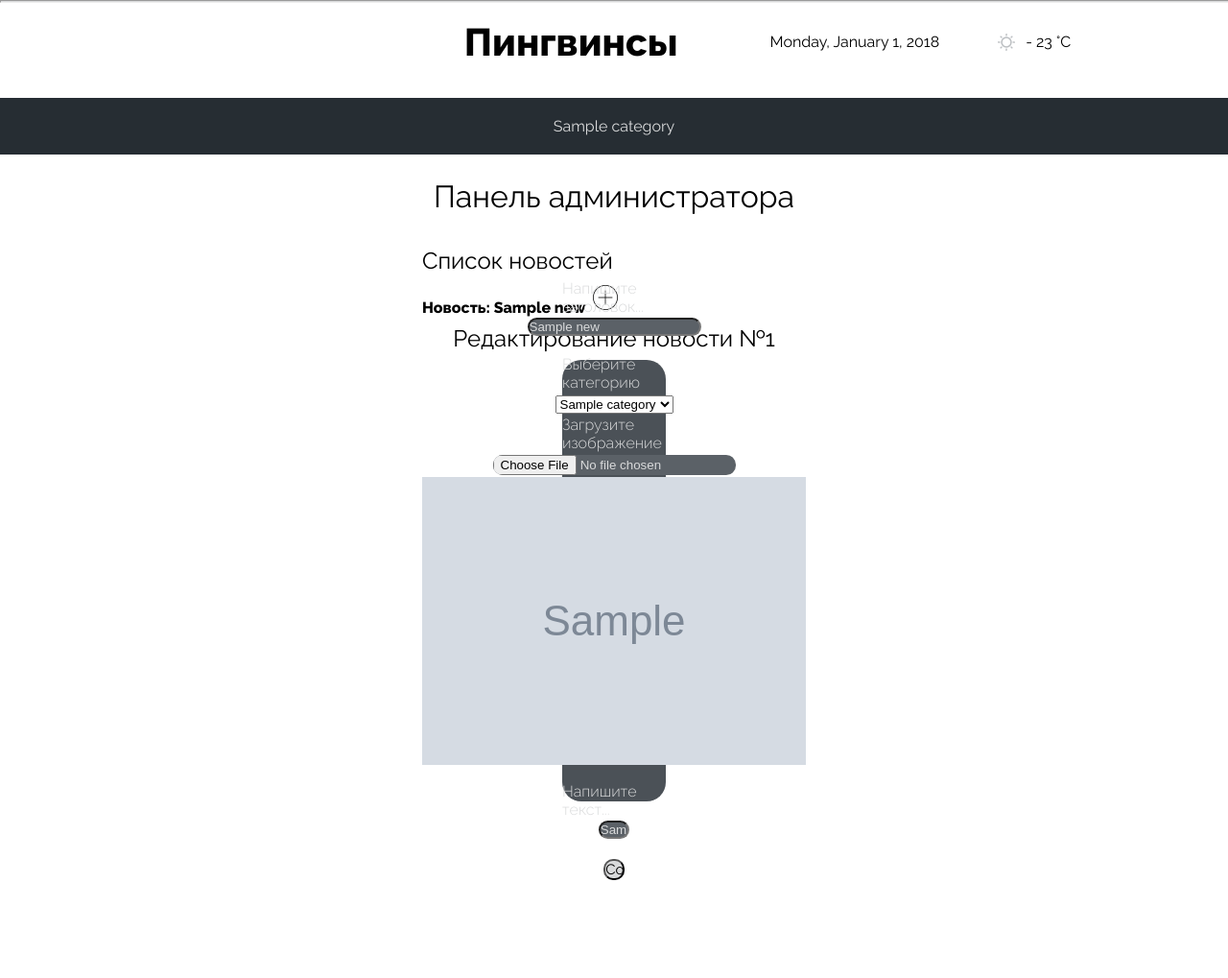
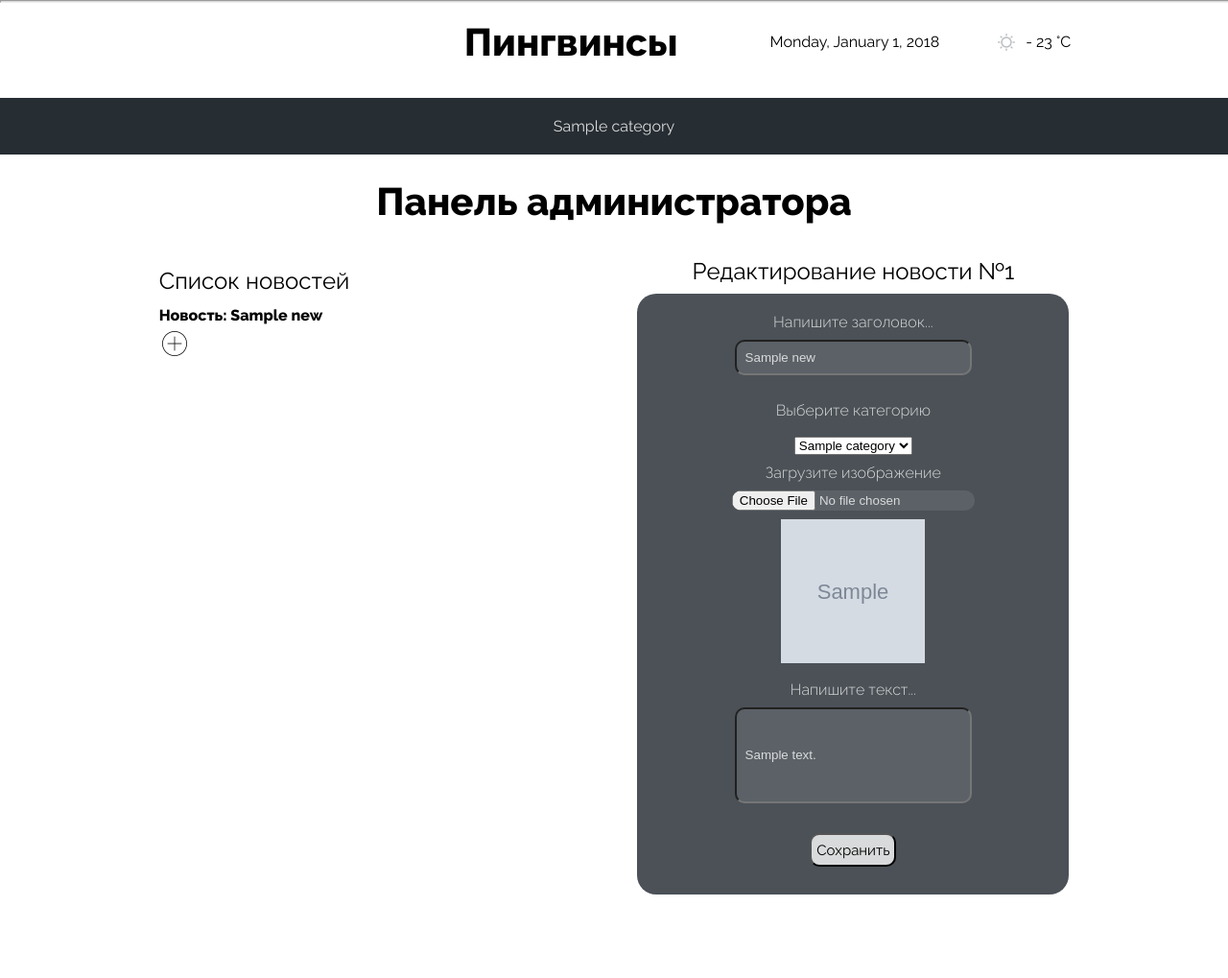
Before and after one commit to vrpvvaa/penguins, a PHP site: page /admin/index.php?new=1 in a window 1280 px wide; the page is wider, and only the part inside the window is pictured. Shown: the part 67-1086 px from the top of that part at 96% size. Before the commit the page ends 984 px from the top of that part, so only its background shows below. Run offline with PHP 8.4, Linux system fonts and the light colour scheme; tables that the repository leaves empty or names only in its code hold one stand-in row (values such as "Sample post"); grey boxes marked "Sample" are stand-in pictures.

Commit message:
ваще небольшие исправления
:alien: :alien: :alien: :alien: :alien:

```diff
--- a/index.php
+++ b/index.php
@@ -5,6 +5,7 @@ include "connect.php"; // выражение include включает и вып
 
 $news = mysqli_query($con, "select * from news");
 include "header.php";
+
 ?>
 <!DOCTYPE html>
 <html lang="en">
--- a/style.css
+++ b/style.css
@@ -11,6 +11,7 @@
     margin-top: 15px;
     gap: 20px;
 }
+
 .header-div1 {
     display: flex;
     align-items: center;
@@ -18,11 +19,13 @@
     flex-direction: row;
     gap: 15px;
 }
+
 .hr1 {
     width: 1px;
     height: 50px;
     background-color: #D9DADB;
 }
+
 .header-div2 {
     display: flex;
     align-items: center;
@@ -31,6 +34,7 @@
     gap: 10px;
     margin-right: 60%;
 }
+
 .header-div3 {
     display: flex;
     align-items: center;
@@ -38,12 +42,14 @@
     flex-direction: row;
     gap: 10px;
 }
+
 .hr2 {
     margin: 0 auto;
     width: 1600px;
     height: 1px;
     background-color: #D9DADB;
 }
+
 .logo-date {
     display: flex;
     align-items: center;
@@ -51,6 +57,7 @@
     margin-left: 25%;
     margin-top: 1%;
 }
+
 .date-weather {
     margin-left: 10%;
     display: flex;
@@ -58,12 +65,14 @@
     justify-content: center;
     gap: 60px;
 }
+
 .weather {
     display: flex;
     align-items: center;
     justify-content: center;
     gap: 10px;
 }
+
 .section {
     background-color: #262D33;
     display: flex;
@@ -73,6 +82,7 @@
     margin-top: 30px;
     padding: 20px 0;
 }
+
 .section a {
     text-decoration: none;
     color: #D9DADB;
@@ -81,11 +91,11 @@
     transition: 0.3s;
 }
 
-#styleme{
+#styleme {
     list-style: none;
 }
 
-.section a:hover{
+.section a:hover {
     text-decoration: underline;
 }
 
@@ -94,6 +104,12 @@ input {
     color: #D9DADB;
     background-color: #5b6167;
     border-radius: 10px;
+}
+
+#userTitle{
+    width: 55%;
+    height: 8%;
+    padding: 2%;
 }
 
 select {
@@ -115,9 +131,8 @@ form {
     justify-content: center;
     background-color: #4B5157;
     border-radius: 20px;
-    width: 27%;
+    width: 450px;
     padding: 20px 0;
-    height: 420px;
 }
 
 #button {
@@ -138,17 +153,20 @@ label {
 }
 
 #text {
-    width: 30%;
+    width: 55%;
     height: 100px;
     background-color: #5b6167;
+    padding: 2%;
 }
-#peng{
+
+#peng {
     background-color: #5b6167;
     color: #D9DADB;
     margin-top: 0%;
     margin-bottom: 2%;
 }
-#nav-search{
+
+#nav-search {
     background-color: #fff;
     border-radius: 0%;
     display: flex;
@@ -157,17 +175,18 @@ label {
     font-weight: 400;
 }
 
-p{
+p {
     font-family: 'Raleway', sans-serif;
     font-weight: 400;
 }
-.logo-date h1{
+
+.logo-date h1 {
     font-family: 'Raleway', sans-serif;
     font-weight: 800;
     font-size: 40px;
 }
 
-.header-div3 a{
+.header-div3 a {
     font-family: 'Raleway', sans-serif;
     font-weight: 400;
     text-decoration: none;
@@ -179,11 +198,12 @@ main {
     flex-direction: column;
     justify-content: center;
     align-items: center;
+    margin-bottom: 5%;
 }
 
 /* вывод новости */
 
-.container{
+.container {
     width: 80%;
     margin: 0 auto;
     display: flex;
@@ -192,7 +212,7 @@ main {
     align-items: center;
 }
 
-#img{
+#img {
     width: 500px;
     height: 500px;
     border-radius: 10px;
@@ -200,23 +220,28 @@ main {
     border: 15px solid #262D33;
 }
 
-.card{
+#img_ad {
+    width: 150px;
+    height: 150px;
+}
+
+.card {
     padding-top: 3%;
     padding-bottom: 3%;
     background-color: #262D33;
     border-radius: 10px;
-    width: 70%;
+    width: 40%;
     display: flex;
     flex-direction: column;
     align-items: center;
     color: #fff;
 }
 
-.cardd{
+.cardd {
     padding: 2%;
     background-color: #262D33;
     border-radius: 10px;
-    width: 80%;
+    width: 550px;
     display: flex;
     flex-direction: column;
     align-items: center;
@@ -224,48 +249,54 @@ main {
     color: #fff;
 }
 
-#newsp{
+#newsp {
     font-family: 'Raleway', sans-serif;
     font-weight: 800;
     margin-top: 4%;
     margin-bottom: 2%;
-    text-align: center;
+    text-align: left;
     text-decoration: none;
     color: #000;
     transition: 0.3s;
 }
 
-#newsp:hover{
+#newsp:hover {
     text-decoration: underline;
 }
 
-#newsdate{
+#newsdate {
     font-family: 'Raleway', sans-serif;
     font-weight: 800;
     margin-bottom: 2%;
 }
 
-.last-news{
+.last-news {
     display: flex;
     justify-content: space-around;
 }
 
-.card p{
+.card p {
     text-align: center;
     padding: 1%;
 }
 
+.col_1 {
+    display: flex;
+    flex-direction: column;
+    margin-right: 300px;
+    margin-top: 15px;
+}
 
-/* .container a{
-    width: 200%;
-    margin: 5%;
+.containerr {
+    display: flex;
+
+}
+
+#large_text {
     font-family: 'Raleway', sans-serif;
-    font-weight: 400;
-    font-size: 20px;
-    text-decoration: none;
-    color: #000;
-    transition: 0.3s;
-} */
+    font-weight: 800;
+    font-size: 40px;
+}
 
 /* .container a:hover{
     text-decoration: underline;
```
